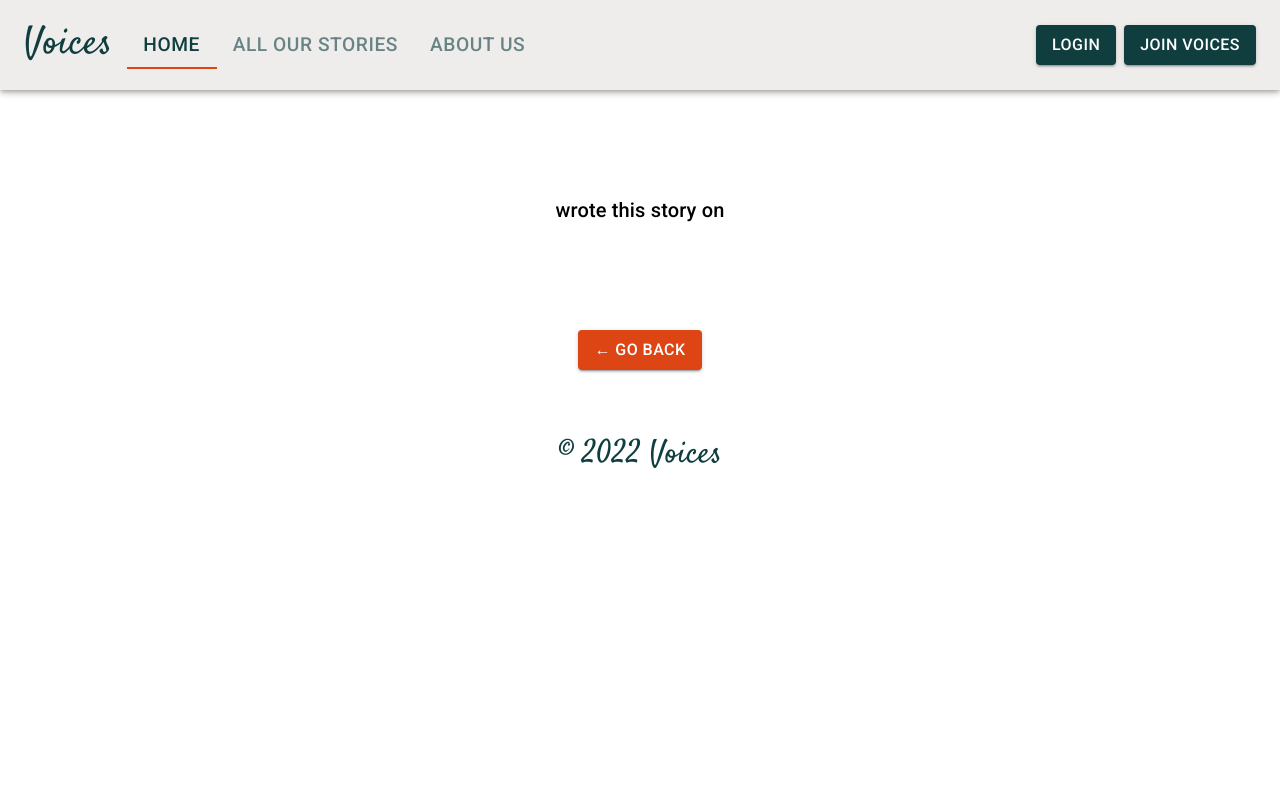
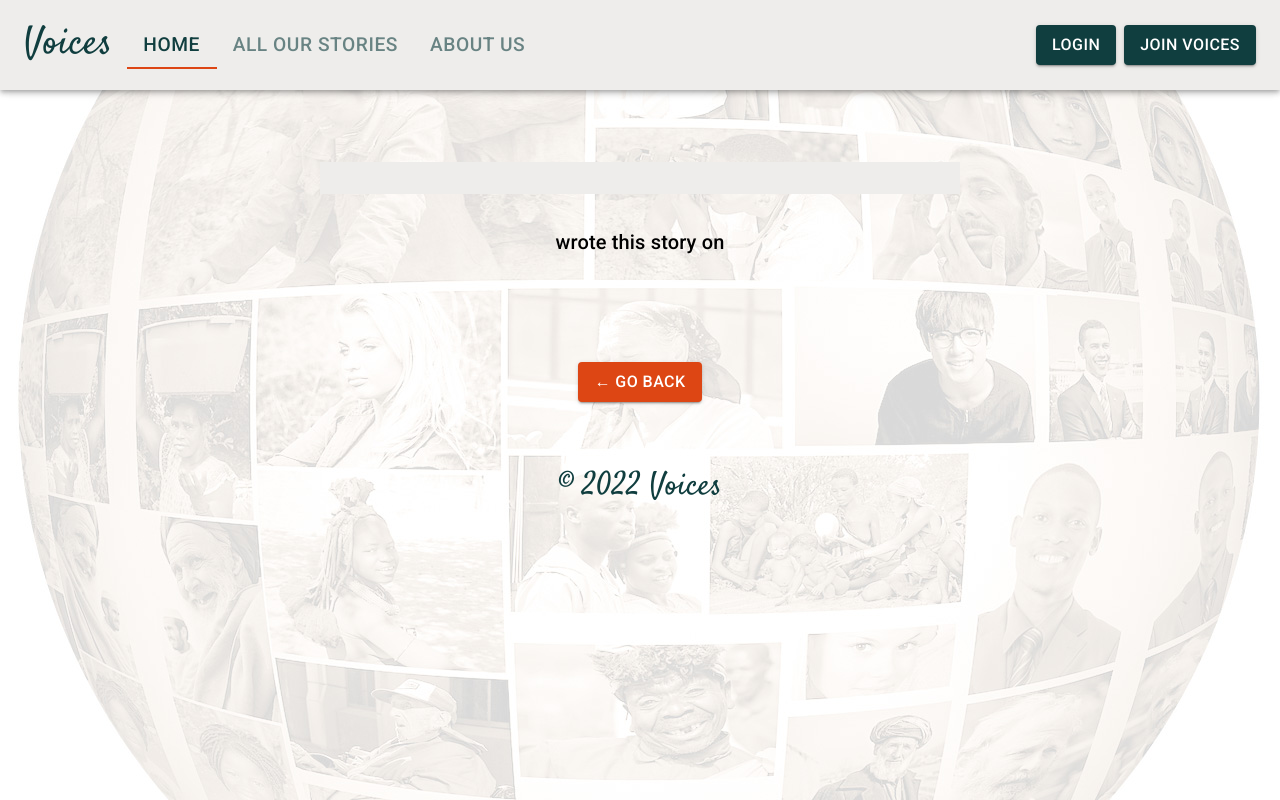
Before and after one commit to grace-anderson/voices, a React (Create React App) app in the folder client/: page /stories/1 in a window 1280 px wide. Built offline with nearby package versions, Linux system fonts and the light colour scheme; no server answers.

Commit message:
added background image. Tweaked some text display to fit

```diff
--- a/client/src/components/StoryForm/index.jsx
+++ b/client/src/components/StoryForm/index.jsx
@@ -128,7 +128,7 @@ const StoryForm = () => {
       >
         {/* form heading row */}
         <Typography variant="h5">
-          Take some time to write your story..
+          Take some time to write your story...
         </Typography>
 
         {Auth.loggedIn() ? (
--- a/client/src/index.css
+++ b/client/src/index.css
@@ -2,3 +2,12 @@
     margin: 0px;
     padding: 0px;
 }
+
+body {
+    background: url(../public/img/global-citizens-bw_warm.jpg);
+    background-repeat: no-repeat;
+    align-items: center;
+    background-attachment: fixed;
+    background-position: center center;
+    background-size: cover;
+}
--- a/client/src/pages/SingleStory.jsx
+++ b/client/src/pages/SingleStory.jsx
@@ -52,7 +52,7 @@ const SingleStory = () => {
       {/* story */}
       <Grid xs={1} md={3} />
       <Grid xs={10} md={6}>
-        <Typography variant="body1" sx={{ textAlign: "left" }}>
+        <Typography variant="body1" sx={{ textAlign: "left", backgroundColor: "#eeedeb", padding: "1rem" }}>
           {story.myStory}
         </Typography>
       </Grid>
--- a/client/src/theme.jsx
+++ b/client/src/theme.jsx
@@ -66,7 +66,7 @@ export const theme = createTheme({
     },
     h4Roboto: {
       fontFamily: "Roboto",
-      fontSize: "2.8rem",
+      fontSize: "1.6rem",
       marginBottom: "1rem",
       fontWeight: 700,
     },
```
Also changed, not shown: client/public/img/global-citizens-bw_warm.jpg (added), 1 other file (tests, documents, lock files or other folders).
